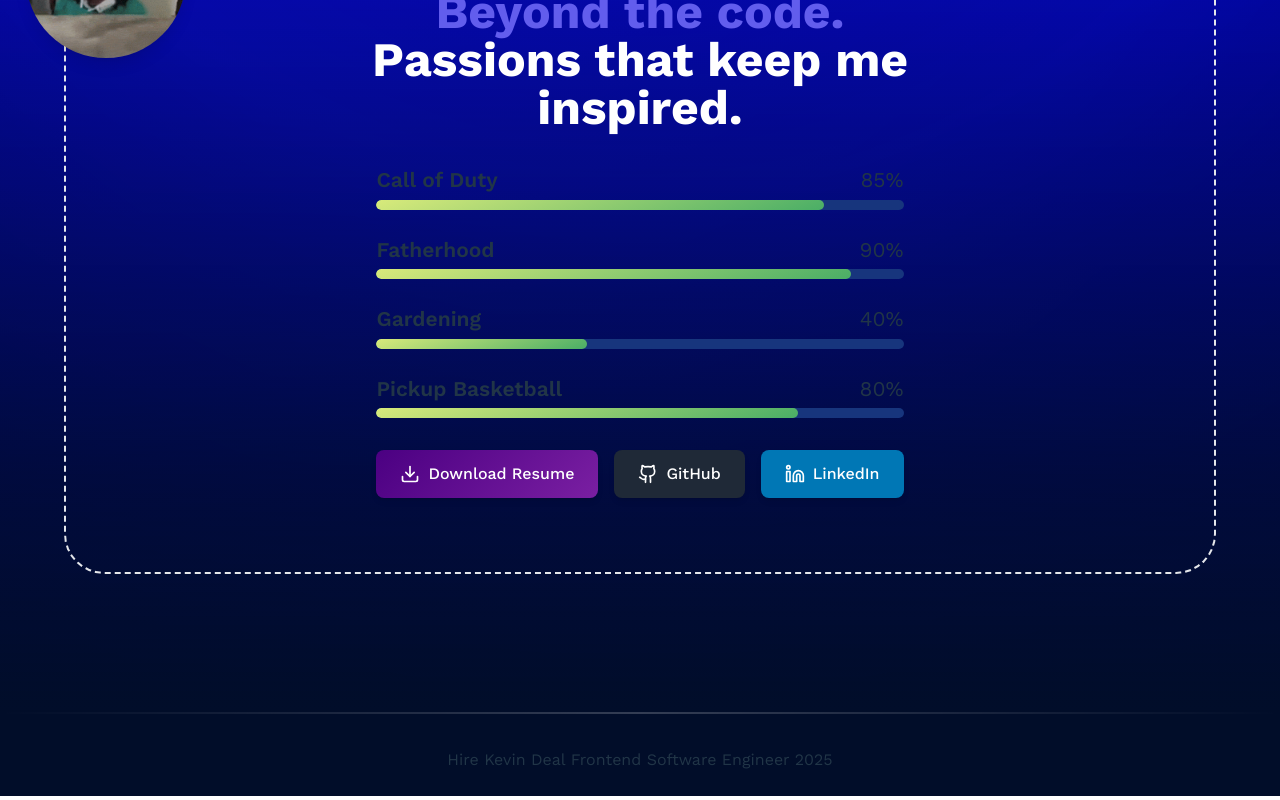
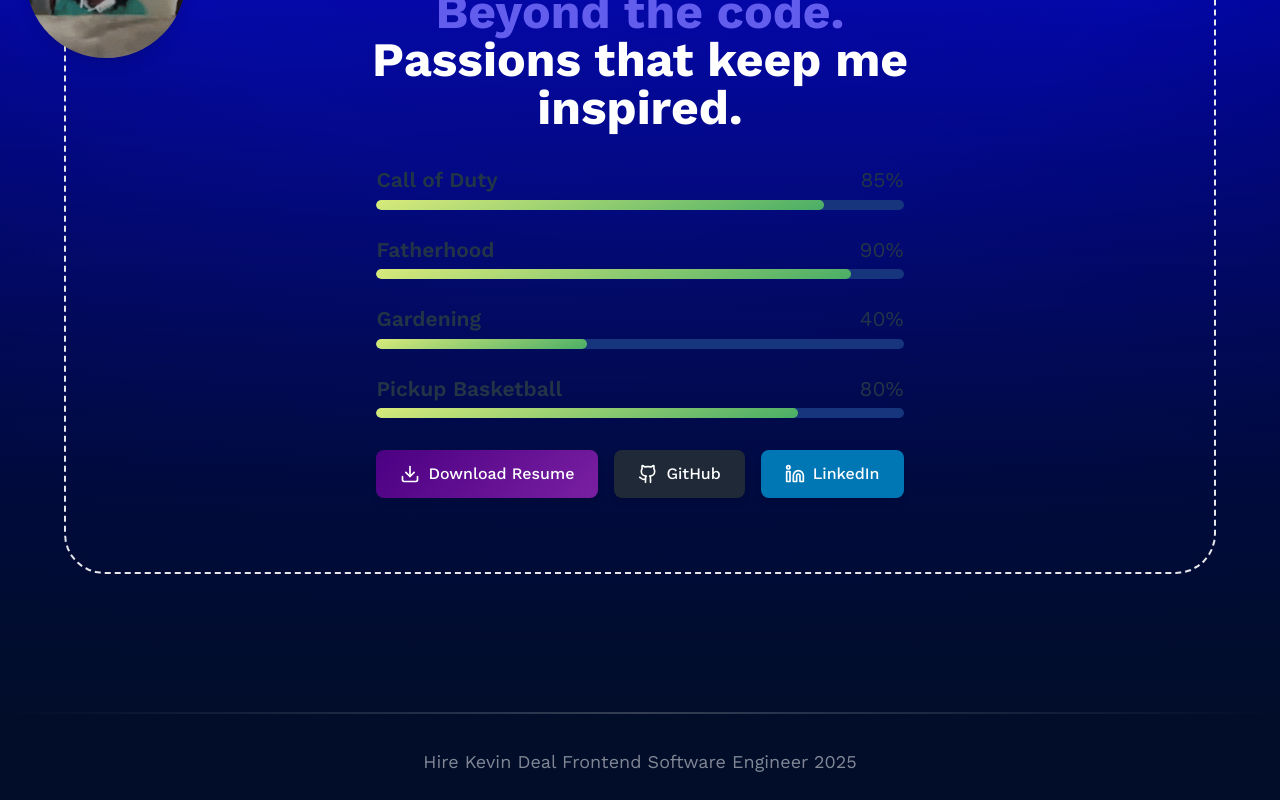
Before and after one commit to kevindeal/SynthesisTutor-Portfolio, a React (Vite) app: page / in a window 1280 px wide. Shown: the part 1761-2561 px from the top of the page. Built offline with nearby package versions, Linux system fonts and the light colour scheme.

Commit message:
accessible font color

```diff
--- a/src/components/footer.jsx
+++ b/src/components/footer.jsx
@@ -6,7 +6,7 @@ export const Footer = () => {
     <footer className="relative footer-overlay-component overflow-hidden">
       <div className="footer-line"></div>
       <div className="footer-content text-center py-6">
-        <p className="date">Hire Kevin Deal Frontend Software Engineer {currentYear}</p>
+        <p className="date opacity-[.5] text-lg text-[#fff]">Hire Kevin Deal Frontend Software Engineer {currentYear}</p>
       </div>
     </footer>
   )
```
